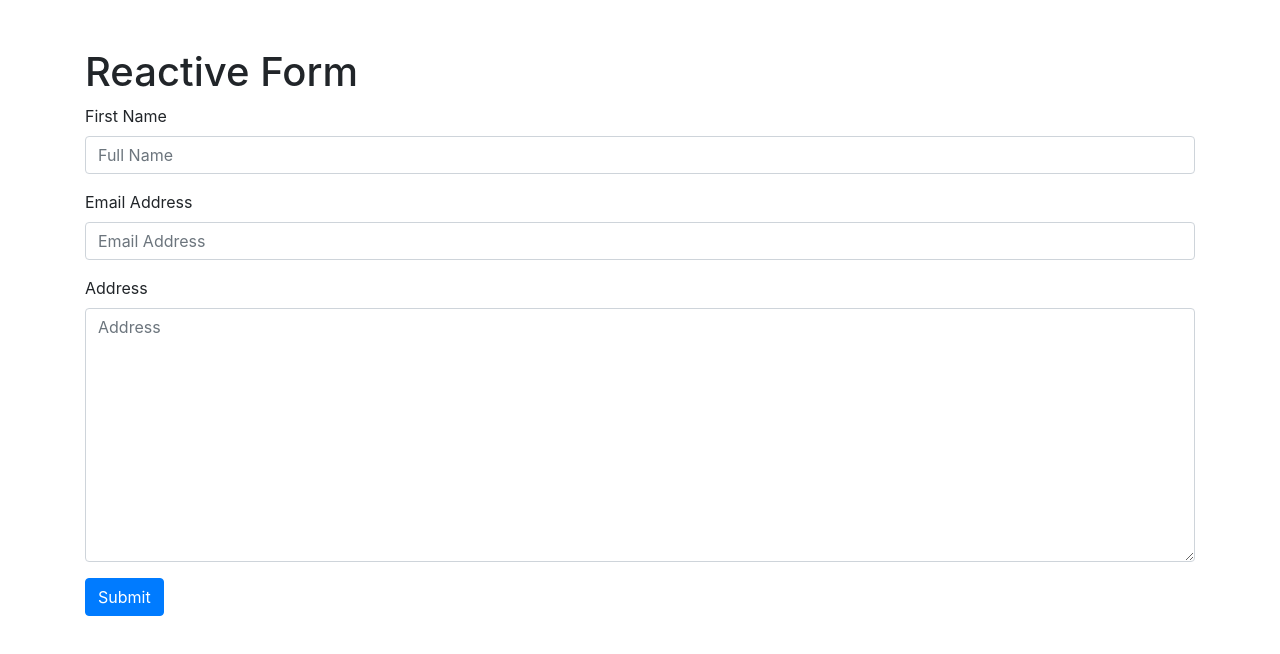
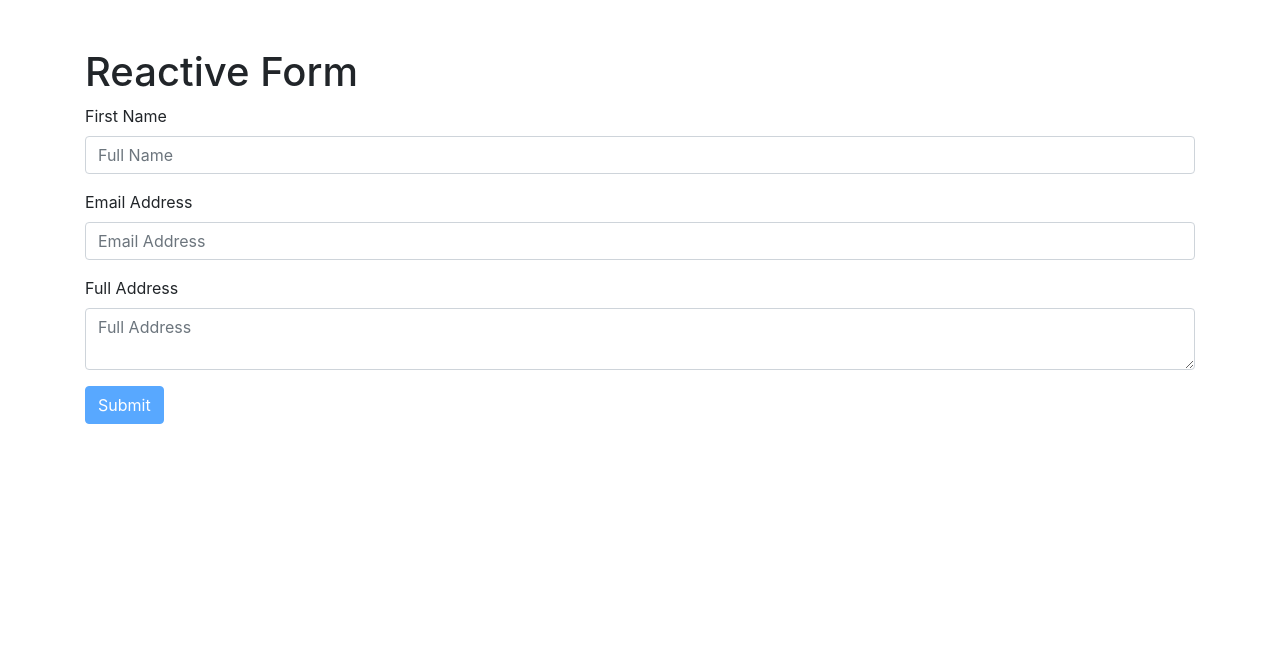
Before and after one commit to iTzMiNOS/Angular16-Interest-Calculator, an Angular app: page / in a window 1280 px wide. Shown: the top 654 px of the page. Built offline with nearby package versions, Linux system fonts and the light colour scheme.

Commit message:
modified:   src/app/app.component.html 	modified:   src/app/app.component.ts

```diff
--- a/src/app/app.component.html
+++ b/src/app/app.component.html
@@ -2,7 +2,7 @@
   <div class="form-area">
     <h1>Reactive Form</h1>
 
-    <form [formGroup]='furrm'>
+    <form (ngSubmit)="onSubmit()" [formGroup]='form '>
       <div class="form-group">
         <label>First Name</label>
         <input
@@ -27,20 +27,23 @@
         name="emailAddress"
         formControlName="emailAddress"
         >
+        <div class="alert alert-danger" *ngIf="emailAddress?.errors?.['required'] && emailAddress?.touched">required</div>
+        <div class="alert alert-danger" *ngIf="emailAddress?.errors?.['pattern']">Correct it</div>
+
       </div>
       <div class="form-group">
-        <label>Address</label>
+        <label>Full Address</label>
         <textarea
-        cols="30"
-        rows="10"
-        placeholder="Address"
+        placeholder="Full Address"
         class="form-control"
         name="fullAddress"
         formControlName="fullAddress"
-        ></textarea>
+        >
+        <div class="alert alert-danger" *ngIf="fullAddress?.errors?.['required'] && fullAddress?.touched">required</div>
+      </textarea>
       </div>
 
-      <button type="submit" class="btn btn-primary">Submit</button>
+      <button type="submit" class="btn btn-primary" [disabled]="form.invalid">Submit</button>
 
     </form>
   </div>
--- a/src/app/app.component.ts
+++ b/src/app/app.component.ts
@@ -10,17 +10,29 @@ import {FormGroup,FormControl} from '@angular/forms';
 })
 export class AppComponent {
 
-  furrm = new FormGroup({
+  form = new FormGroup({
     fullName: new FormControl('',[
       Validators.required,
       Validators.minLength(5),
       Validators.maxLength(15)
       ]),
-    emailAddress: new FormControl(),
+    emailAddress: new FormControl('',[
+      Validators.required,
+      Validators.pattern("[a-z0-9._%+-]+@[a-z0-9.-]+\.[a-z]{2,4}$")
+      ]),
     fullAddress: new FormControl()
   });
 
   get fullName(){
-    return this.furrm.get('fullName');
+    return this.form.get('fullName');
+  }
+  get emailAddress(){
+    return this.form.get('emailAddress');
+  }
+  get fullAddress(){
+    return this.form.get('fullAddress');
+  }
+  onSubmit(){
+    console.log(this.form.value);
   }
 }
```
